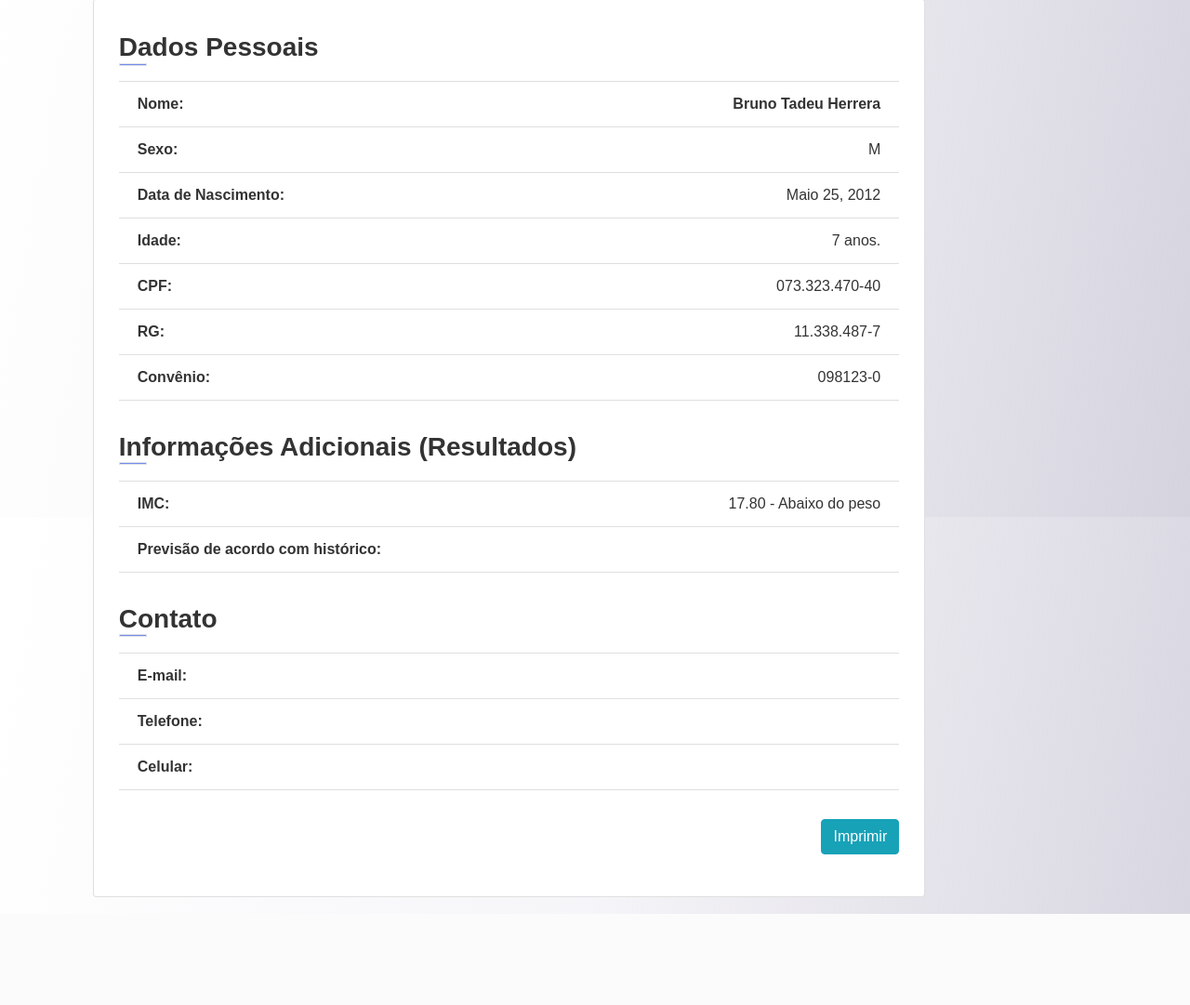
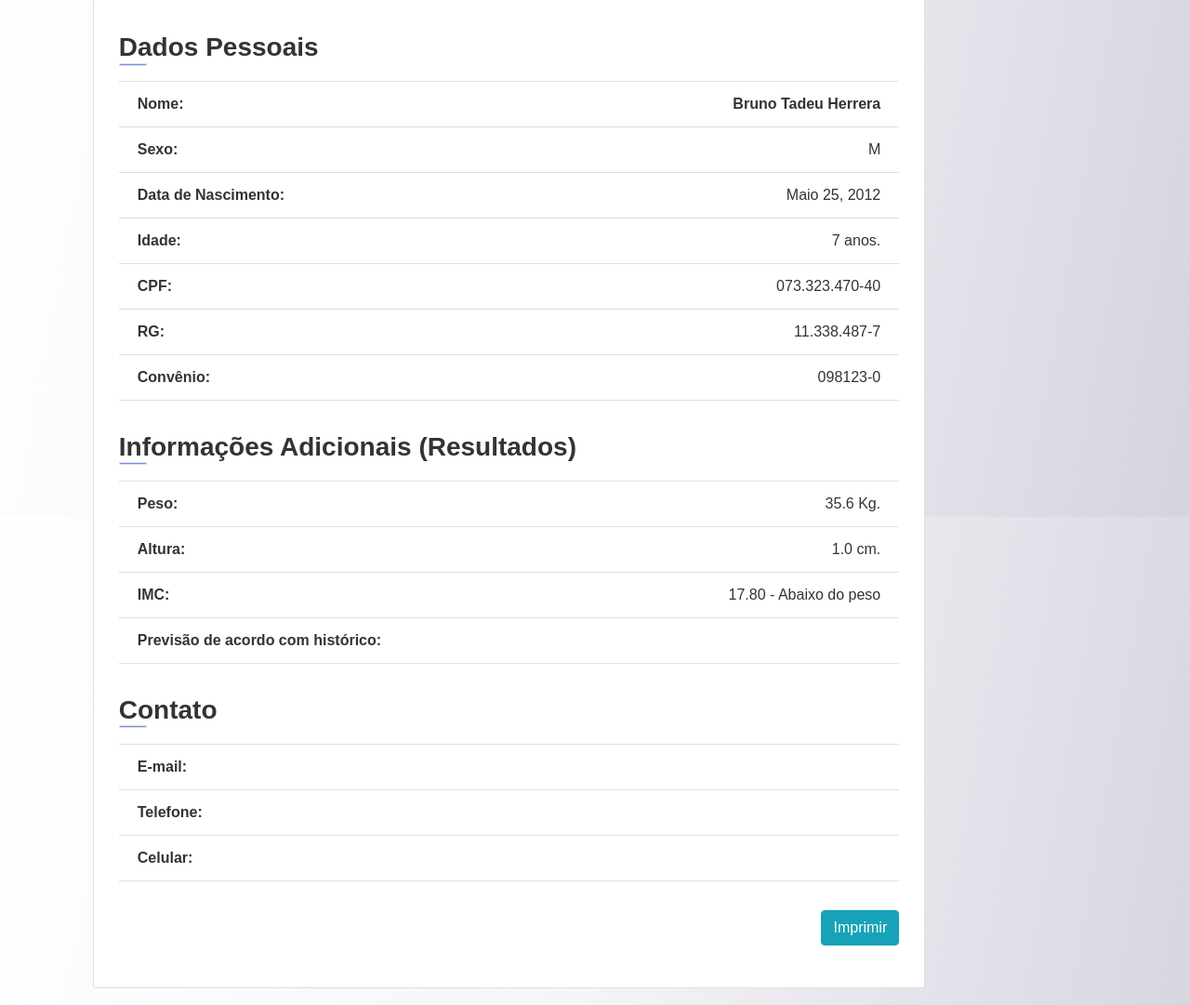
Before and after one commit to bruno-ralmeida/PI_2020.1, a Django app: page /exames/detalhes/5 in a window 1280 px wide. Shown: the part 1044-2125 px from the top of the page at 93% size. Before the commit the page ends 2027 px from the top, so only its background shows below. Run offline with Django 3.2, Linux system fonts and the light colour scheme; a user stored in the database is signed in; data comes from the database, SQL or seed files in the repository; both versions use the stored data as it was after the commit; some libraries are stand-ins or nearby versions; some web fonts are replaced.

Commit message:
Incluindo informações nos detalhes.

```diff
--- a/templates/partials/_det_paciente.html
+++ b/templates/partials/_det_paciente.html
@@ -111,6 +111,14 @@
             <div class="border"></div>
         </h3>
         <ul class="list-group list-group-flush info">
+            <li class="list-group-item">Peso:
+                <span> {{ paciente.peso}} Kg.
+                </span>
+            </li>
+            <li class="list-group-item">Altura:
+                <span> {{ paciente.altura}} cm.
+                </span>
+            </li>
             <li class="list-group-item">IMC:
                 <span> {{ paciente.imc}}
                 </span>
```
Also changed, not shown: db.sqlite3.
